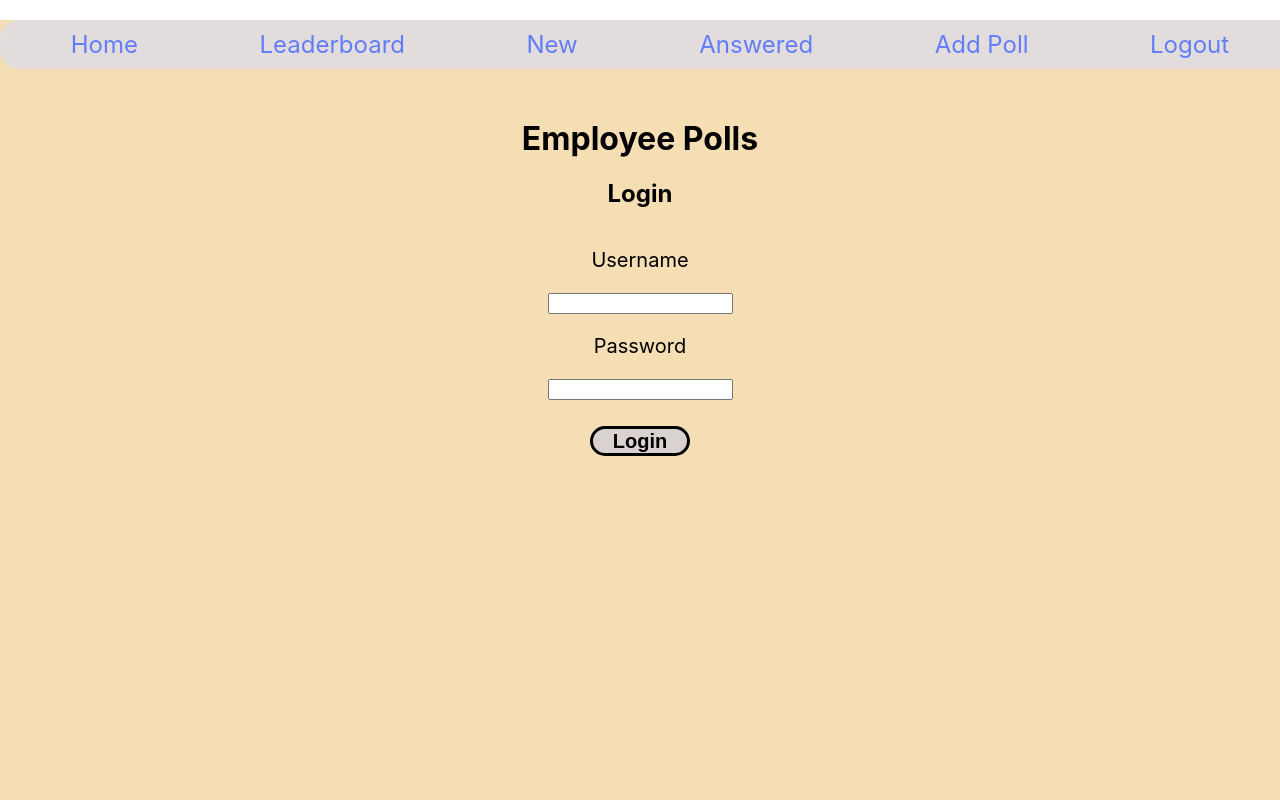
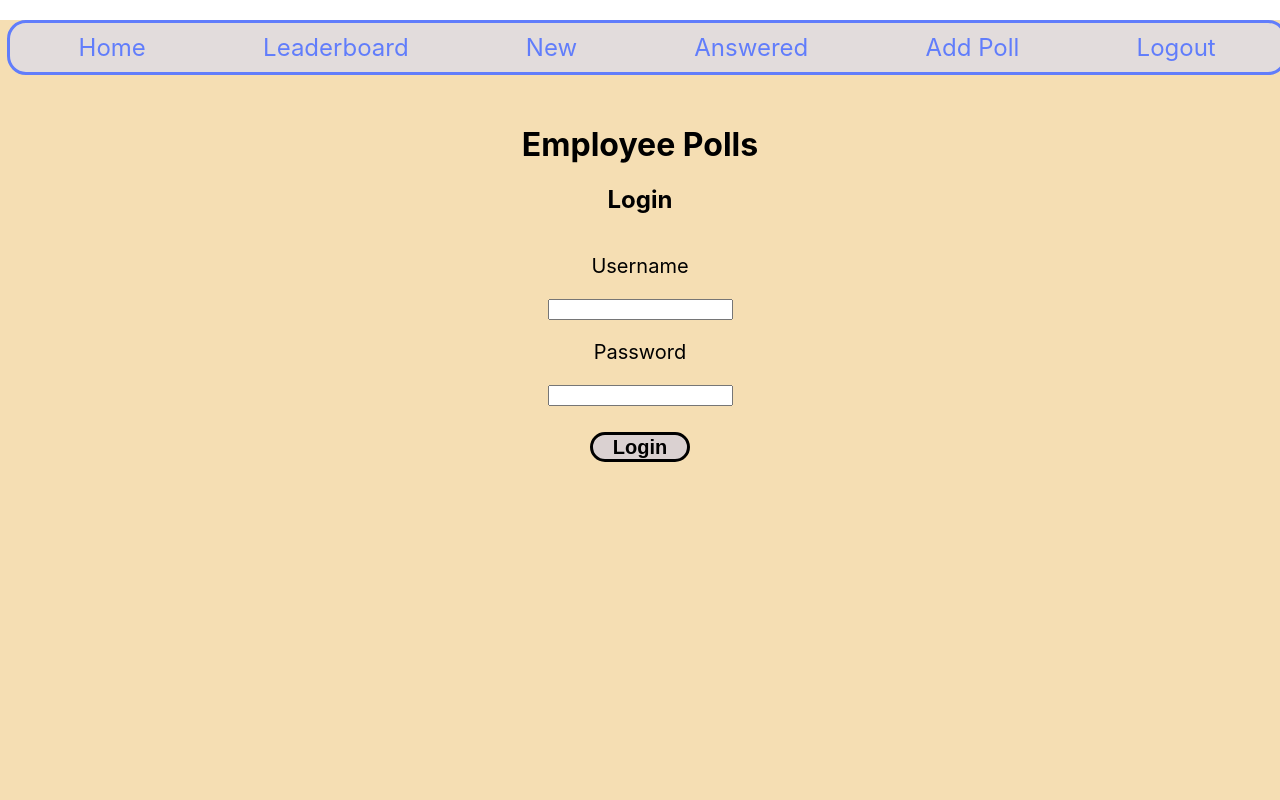
Before and after one commit to rautry6/EmployeePolls-Udacity-Project, a React (Create React App) app: page / in a window 1280 px wide. Shown: the top 800 px of the page. Built offline with nearby package versions, Linux system fonts and the light colour scheme.

Commit message:
Update Nav css

```diff
--- a/src/components/Nav.css
+++ b/src/components/Nav.css
@@ -25,6 +25,8 @@
     background-color: rgb(226, 220, 220);
     padding: 10px;
     border-radius: 0.5cm;
-    width: 100%;
+    width: 98%;
     margin-top: 20px;
+    margin-left: 7px;
+    border: #617dfb solid 0.1cm;
 }
```
